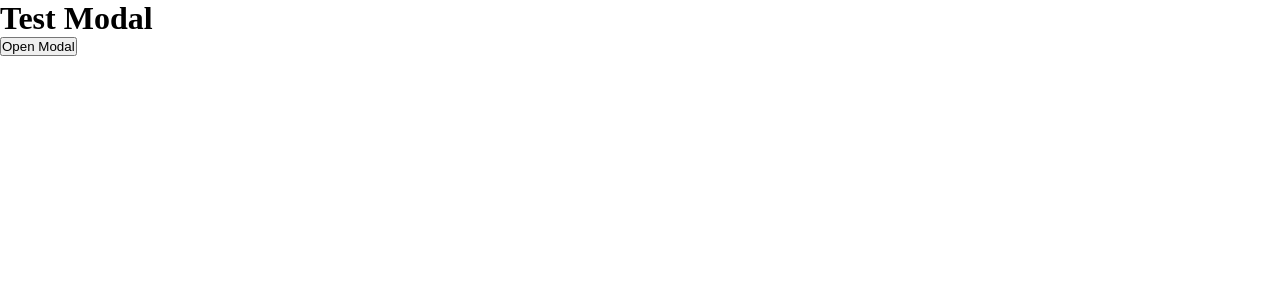
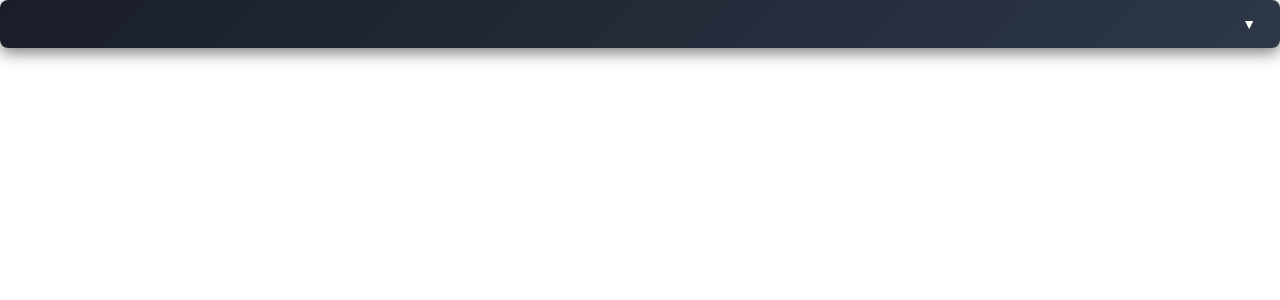
Before and after one commit to jerzyszajner/expense-tracker-react, a React (Vite) app: page / in a window 1280 px wide. Shown: the top 300 px of the page. Built offline with nearby package versions, Linux system fonts and the light colour scheme.

Commit message:
Add Accordion component for collapsible sections

```diff
--- a/src/App.jsx
+++ b/src/App.jsx
@@ -1,27 +1,11 @@
 import styles from "./App.module.css";
-import { useState } from "react";
-import ConfirmationModal from "./components/ConfirmationModal/ConfirmationModal";
+import Accordion from "./components/Accordion/Accordion";
 
 function App() {
-  const [showModal, setShowModal] = useState(false);
-
   return (
-    <div>
-      <h1>Test Modal</h1>
-
-      <button onClick={() => setShowModal(true)}>Open Modal</button>
-
-      <ConfirmationModal
-        isOpen={showModal}
-        onClose={() => setShowModal(false)}
-        onConfirm={() => {
-          alert("Confirmed!");
-          setShowModal(false);
-        }}
-        title="Test"
-        message="This is a test modal"
-      />
-    </div>
+    <>
+      <Accordion />
+    </>
   );
 }
 
--- /dev/null
+++ b/src/components/Accordion/Accordion.jsx
@@ -0,0 +1,47 @@
+import { useState, useEffect } from "react";
+import styles from "./Accordion.module.css";
+
+const Accordion = ({
+  title,
+  children,
+  defaultOpen = false,
+  icon,
+  forceOpen = false,
+}) => {
+  const [isOpen, setIsOpen] = useState(defaultOpen);
+
+  useEffect(() => {
+    if (forceOpen) {
+      setIsOpen(true);
+    }
+  }, [forceOpen]);
+
+  const toggleAccordion = () => {
+    setIsOpen(!isOpen);
+  };
+
+  return (
+    <div className={styles.accordion}>
+      <button
+        className={styles.accordionHeader}
+        onClick={toggleAccordion}
+        type="button"
+      >
+        <div className={styles.headerContent}>
+          {icon && <span className={styles.icon}>{icon}</span>}
+          <span className={styles.title}>{title}</span>
+        </div>
+        <span className={`${styles.chevron} ${isOpen ? styles.open : ""}`}>
+          ▼
+        </span>
+      </button>
+      <div
+        className={`${styles.accordionContent} ${isOpen ? styles.open : ""}`}
+      >
+        <div className={styles.accordionBody}>{children}</div>
+      </div>
+    </div>
+  );
+};
+
+export default Accordion;
--- /dev/null
+++ b/src/components/Accordion/Accordion.module.css
@@ -0,0 +1,98 @@
+.accordion {
+    margin-bottom: var(--space-);
+    border-radius: var(--border-radius-medium);
+    box-shadow: var(--box-shadow-base);
+    overflow: hidden;
+    background: var(--card-color);
+}
+
+.accordionHeader {
+    width: 100%;
+    padding: var(--space-medium) var(--space-large);
+    background: linear-gradient(135deg, var(--primary-color), var(--secondary-color));
+    color: var(--text-light);
+    border: none;
+    cursor: pointer;
+    display: flex;
+    justify-content: space-between;
+    align-items: center;
+    font-size: var(--base-font-size);
+    font-weight: bold;
+    transition: all 0.3s ease;
+}
+
+.accordionHeader:hover {
+    background: linear-gradient(135deg, var(--secondary-color), var(--primary-color));
+    transform: translateY(-1px);
+}
+
+.headerContent {
+    display: flex;
+    align-items: center;
+    gap: var(--space-small);
+}
+
+.icon {
+    font-size: var(--medium-font-size);
+}
+
+.title {
+    font-size: var(--base-font-size);
+    font-weight: bold;
+}
+
+.chevron {
+    transition: transform 0.3s ease;
+    font-size: var(--small-font-size);
+    font-weight: bold;
+}
+
+.chevron.open {
+    transform: rotate(180deg);
+}
+
+.accordionContent {
+    max-height: 0;
+    overflow: hidden;
+    transition: max-height 0.3s ease-out, padding 0.3s ease-out;
+    background: var(--card-color);
+}
+
+.accordionContent.open {
+    max-height: 1000px;
+    transition: max-height 0.3s ease-in, padding 0.3s ease-in;
+}
+
+.accordionBody {
+    padding: 0;
+    transition: padding 0.3s ease;
+}
+
+.accordionContent.open .accordionBody {
+    padding: var(--space-medium);
+}
+
+/* Hover effects */
+.accordion:hover {
+    transform: translateY(-2px);
+    box-shadow: 0 8px 25px rgba(0, 0, 0, 0.15);
+}
+
+/* Mobile responsiveness */
+@media (max-width: 768px) {
+    .accordionHeader {
+        padding: var(--space-medium);
+    }
+
+    .title {
+        font-size: var(--small-font-size);
+    }
+
+    .icon {
+        font-size: var(--base-font-size);
+    }
+
+    .accordionContent.open .accordionBody {
+        padding: var(--space-medium);
+    }
+}
```
